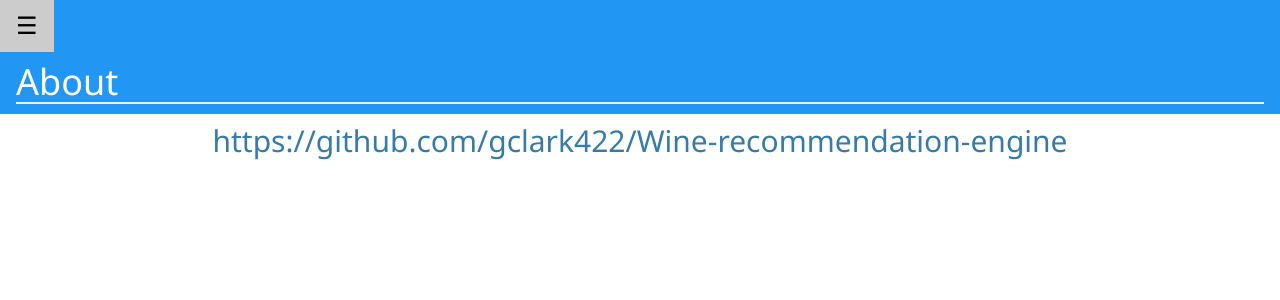
After one commit to gclark422/Wine-recommendation-engine, a Python web app: template templates/about.html in a window 1280 px wide. The commit adds this page. Shown: the top 300 px of the page. Run offline with Jinja, Linux system fonts and the light colour scheme; the template is opened without the code that fills it, so the values that code supplies are empty; some libraries are stand-ins or nearby versions.

Commit message:
added about page, navigation bar, and new coloring

```diff
--- a/main.py
+++ b/main.py
@@ -46,10 +46,13 @@ def index():
         if variety.lower() != 'any':
             wines = get_recommended(tokens=tokens, user_input=user_input, min_points=min_points, max_price=max_price, variety=variety)
         else:
-            print("In Any", file=sys.stderr)
             wines = get_recommended(tokens=tokens, user_input=user_input, min_points=min_points, max_price=max_price, variety=None)
 
     return render_template('index.html', tables=[wines], titles=['wines'])
+
+@app.route("/about/")
+def about():
+    return render_template('about.html')
 
 def tokenize(term_vector):
     """ tokenizes a given term vector
--- /dev/null
+++ b/static/sidebar.js
@@ -0,0 +1,12 @@
+function open_sidebar() {
+    document.getElementById("main").style.marginLeft = "20%";
+    document.getElementById("mySidebar").style.width = "20%";
+    document.getElementById("mySidebar").style.display = "block";
+    document.getElementById("openNav").style.display = 'none';
+}
+
+function close_sidebar() {
+    document.getElementById("main").style.marginLeft = "0%";
+    document.getElementById("mySidebar").style.display = "none";
+    document.getElementById("openNav").style.display = "inline-block";
+}
--- a/static/style.css
+++ b/static/style.css
@@ -1,5 +1,6 @@
 body            { font-family: "Lucida Sans Unicode", "Lucida Grande", sans-serif;}
-a, h1, h2       { color: #377ba8; }
+h1              { color: #ffffff !important; }
+a, h2           { color: #377ba8; }
 h1, h2          { margin: 0; }
 h1              { border-bottom: 2px solid #eee; }
 h2              { font-size: 1.2em; }
@@ -15,7 +16,7 @@ table.dataframe, .dataframe th, .dataframe td {
 }
 
 .wines th {
-    background-color: #77dd77;
+    background-color: #377ba8;
     color: white;
 }
 
--- /dev/null
+++ b/templates/about.html
@@ -0,0 +1,36 @@
+<!DOCTYPE html>
+<html>
+  <head>
+    <title>About</title>
+    <meta name="viewport" content="width=device-width, initial-scale=1.0">
+    <script src="{{ url_for('static', filename='sidebar.js') }}"></script>
+    <link href="//netdna.bootstrapcdn.com/bootstrap/3.3.6/css/bootstrap.min.css" rel="stylesheet" media="screen">
+    <link rel=stylesheet type=text/css href="{{ url_for('static', filename='style.css') }}">
+    <link rel="stylesheet" href="https://www.w3schools.com/w3css/4/w3.css">
+    <style>
+      .container {
+        max-width: 1000px;
+      }
+    </style>
+  </head>
+  <body>
+    <div class="w3-sidebar w3-bar-block w3-card w3-animate-left" style="display:none" id="mySidebar">
+            <button class="w3-bar-item w3-button w3-large" onclick="close_sidebar()">Close &times;</button>
+            <a href="{{ url_for('index') }}" class="w3-bar-item w3-button">Home</a>
+            <a href="{{ url_for('about') }}" class="w3-bar-item w3-button">About</a>
+            </div>
+
+            <div id="main">
+
+            <div class="w3-blue">
+            <button id="openNav" class="w3-button w3-blue w3-xlarge" onclick="open_sidebar()">&#9776;</button>
+            <div class="w3-container">
+                <h1>About</h1>
+            </div>
+            </div>
+      <h2 align='center'><a href="https://github.com/gclark422/Wine-recommendation-engine">https://github.com/gclark422/Wine-recommendation-engine</a></h2>
+    </div>
+    <script src="//code.jquery.com/jquery-2.2.1.min.js"></script>
+    <script src="//netdna.bootstrapcdn.com/bootstrap/3.3.6/js/bootstrap.min.js"></script>
+  </body>
+</html>
```
Also changed, not shown: templates/index.html (+18 -1 lines).
